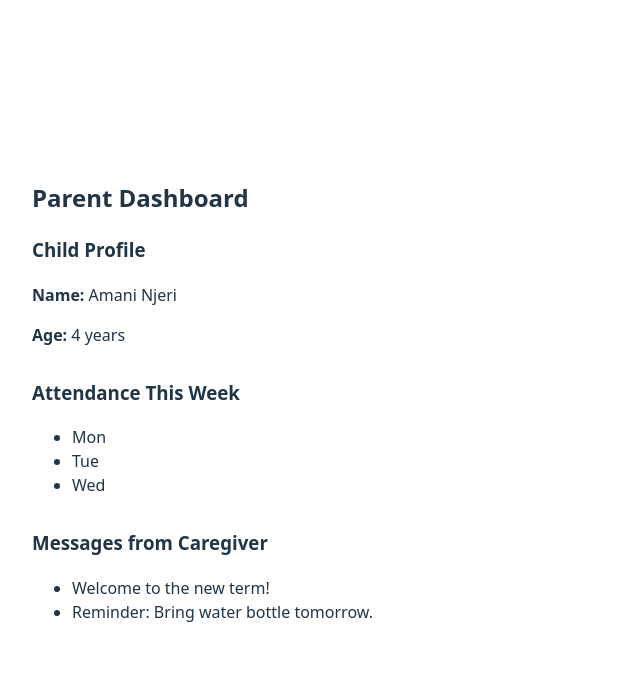
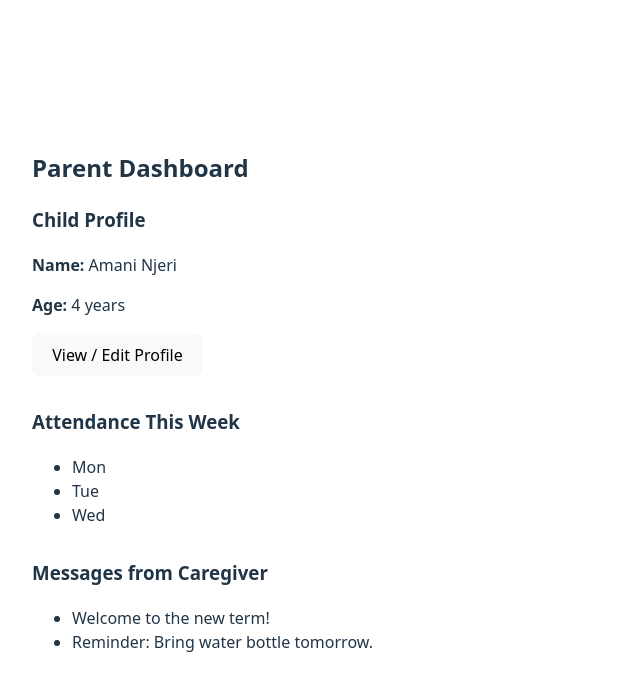
Before and after one commit to Zambagarrah/Childcare_System, a React (Vite) app: page /parent-dashboard in a window 1280 px wide. Shown: the top 690 px of the page, without its empty margins (0-640 px from the left). Built offline with nearby package versions, Linux system fonts and the light colour scheme.

Commit message:
feat: Add link to ChildProfile from ParentDashboard

```diff
--- a/src/components/Dashboard/ParentDashboard.jsx
+++ b/src/components/Dashboard/ParentDashboard.jsx
@@ -18,6 +18,9 @@ export default function ParentDashboard() {
         <h3>Child Profile</h3>
         <p><strong>Name:</strong> {childData.name}</p>
         <p><strong>Age:</strong> {childData.age} years</p>
+        <a href="/child-profile">
+          <button>View / Edit Profile</button>
+        </a>
       </section>
 
       {/* Attendance Log */}
```
